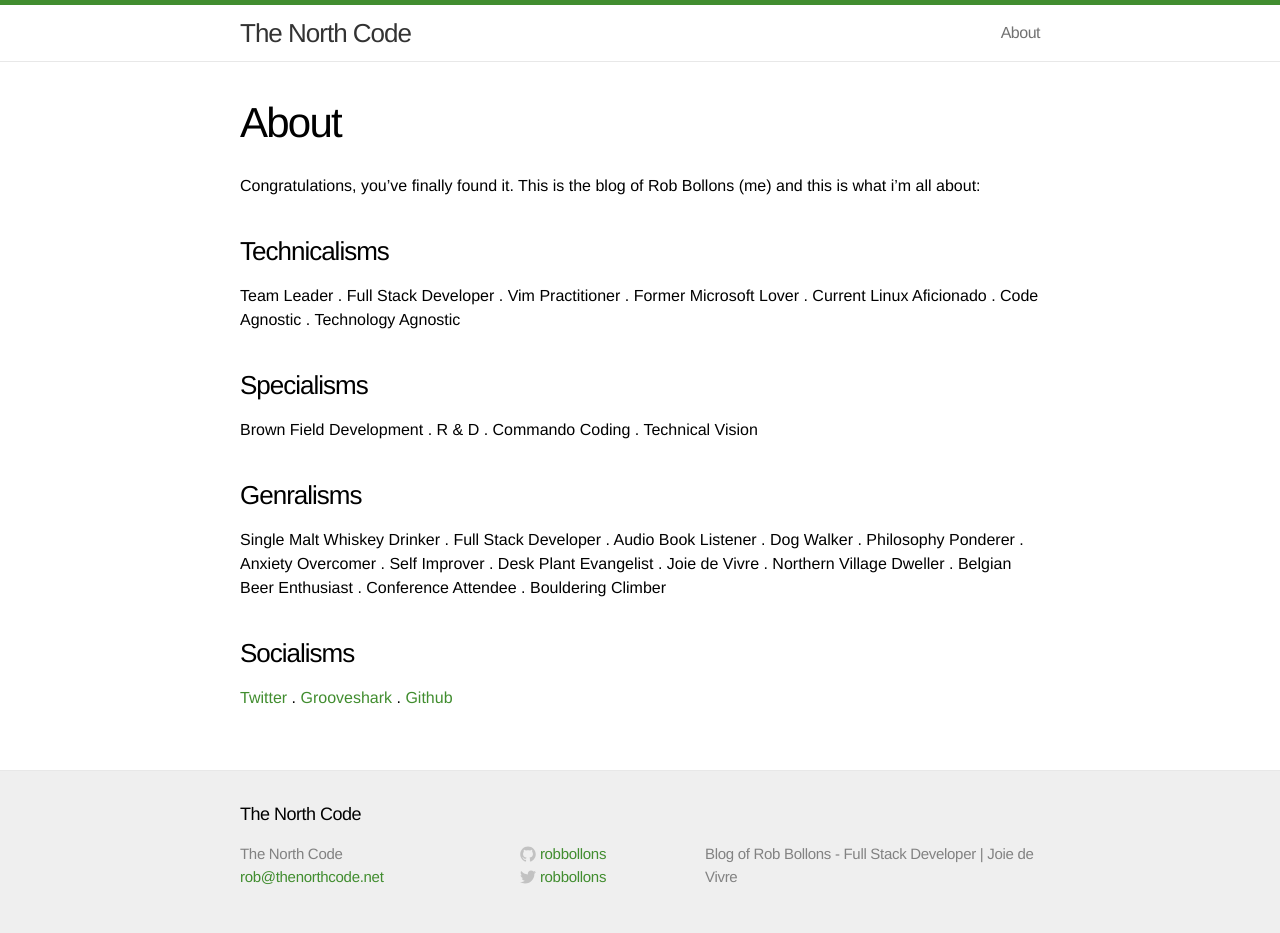
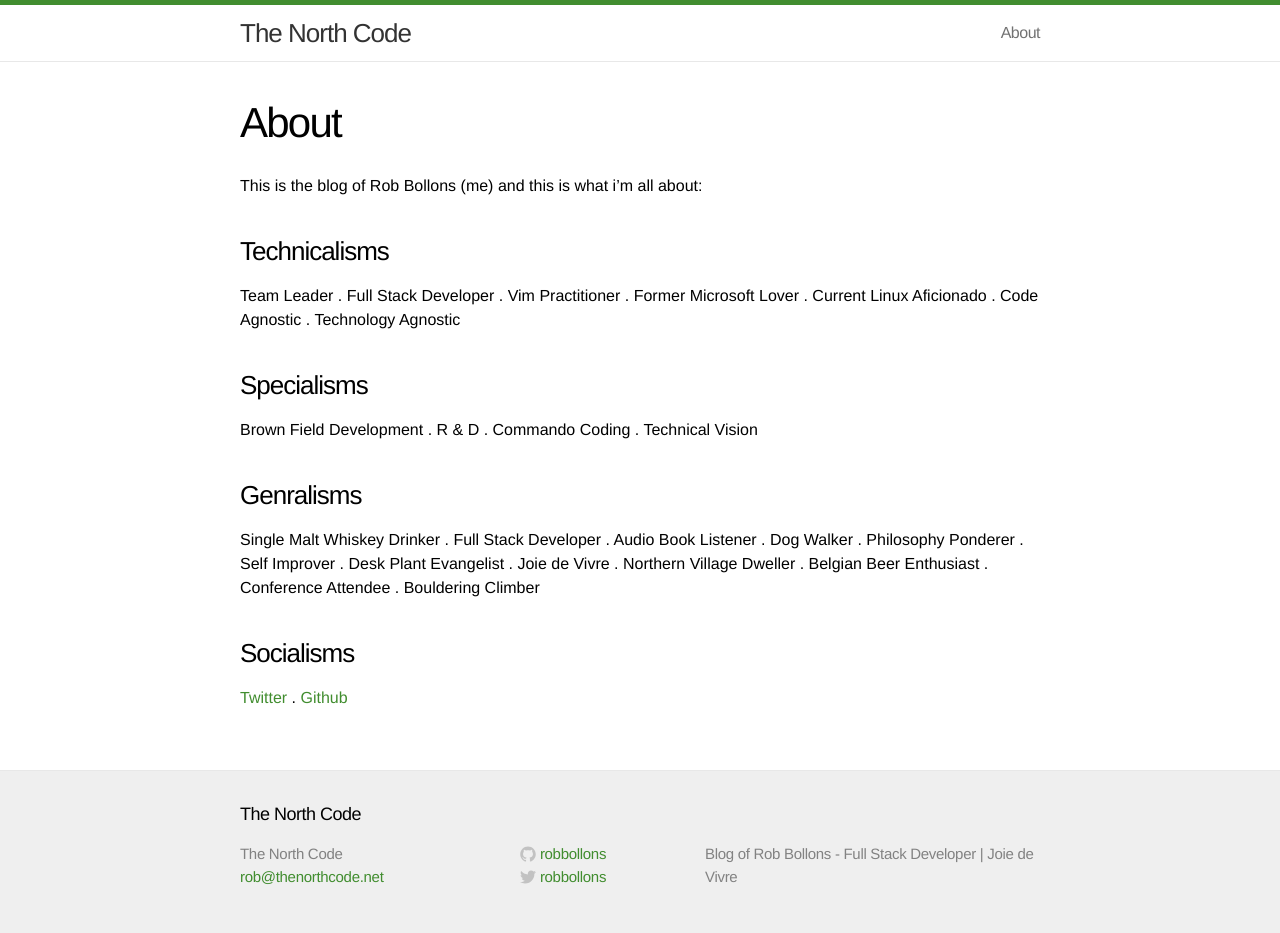
Before and after one commit to RobBollons/robbollons.github.io, a Jekyll site: the page built from about.md, in a window 1280 px wide. Built offline with Jekyll 4.4.1, drawn with Linux system fonts in a browser that asks for light colours.

Commit message:
Made my about me slightly less rubbush

```diff
--- a/about.md
+++ b/about.md
@@ -4,7 +4,7 @@ title: About
 permalink: /about/
 ---
 
-Congratulations, you've finally found it. This is the blog of Rob Bollons (me) and this is what i'm all about:
+This is the blog of Rob Bollons (me) and this is what i'm all about:
 
 ### Technicalisms
 Team Leader . Full Stack Developer . Vim Practitioner . Former Microsoft Lover . Current Linux Aficionado . Code Agnostic . Technology Agnostic
@@ -13,7 +13,7 @@ Team Leader . Full Stack Developer . Vim Practitioner . Former Microsoft Lover .
 Brown Field Development . R & D . Commando Coding . Technical Vision
 
 ### Genralisms
-Single Malt Whiskey Drinker . Full Stack Developer . Audio Book Listener . Dog Walker . Philosophy Ponderer . Anxiety Overcomer . Self Improver . Desk Plant Evangelist . Joie de Vivre . Northern Village Dweller . Belgian Beer Enthusiast . Conference Attendee . Bouldering Climber
+Single Malt Whiskey Drinker . Full Stack Developer . Audio Book Listener . Dog Walker . Philosophy Ponderer . Self Improver . Desk Plant Evangelist . Joie de Vivre . Northern Village Dweller . Belgian Beer Enthusiast . Conference Attendee . Bouldering Climber
 
 ### Socialisms
-[Twitter](https://twitter.com/robbollons) . [Grooveshark](https://grooveshark.com/#!/robbollons) . [Github](https://github.com/robbollons)
+[Twitter](https://twitter.com/robbollons) . [Github](https://github.com/robbollons)
```
